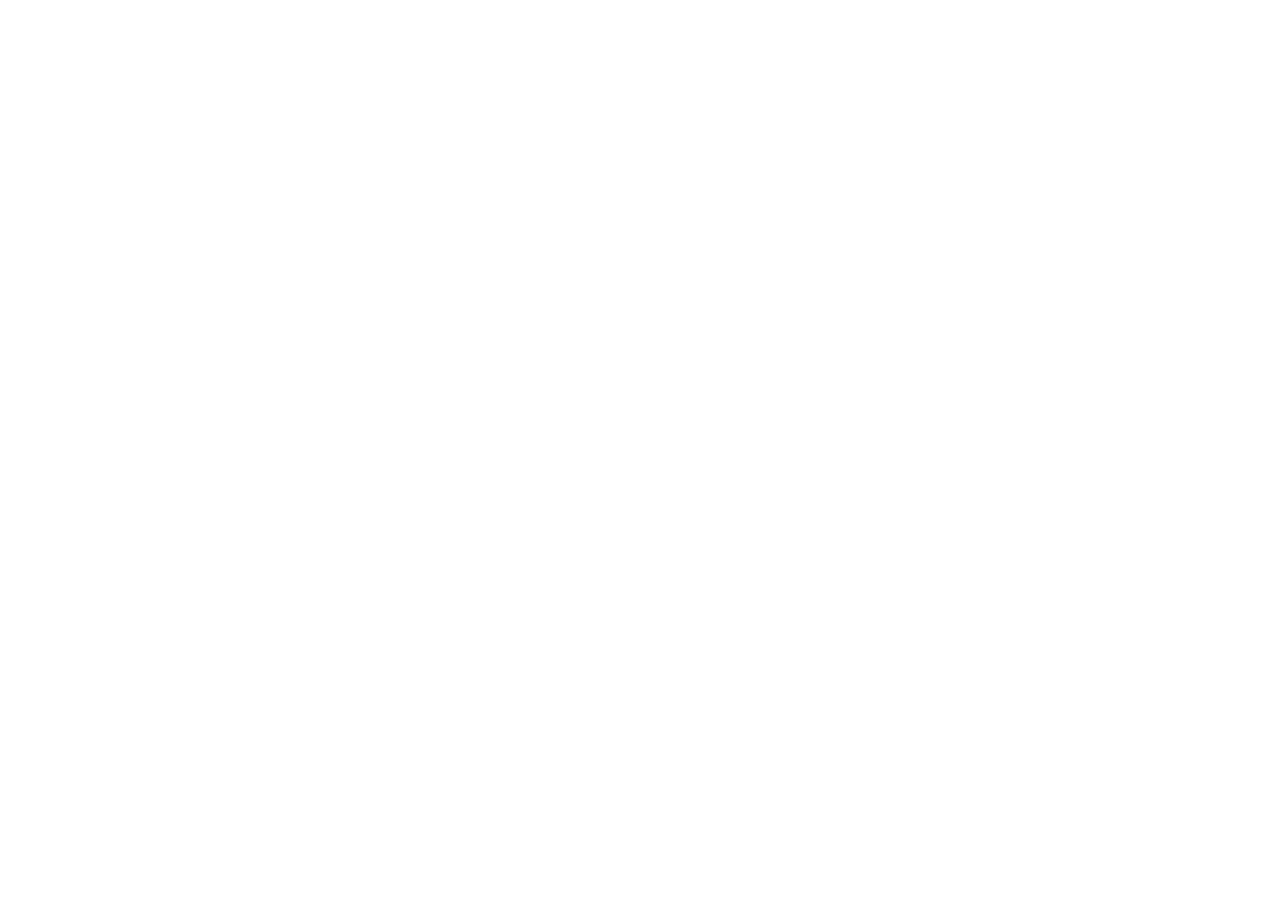
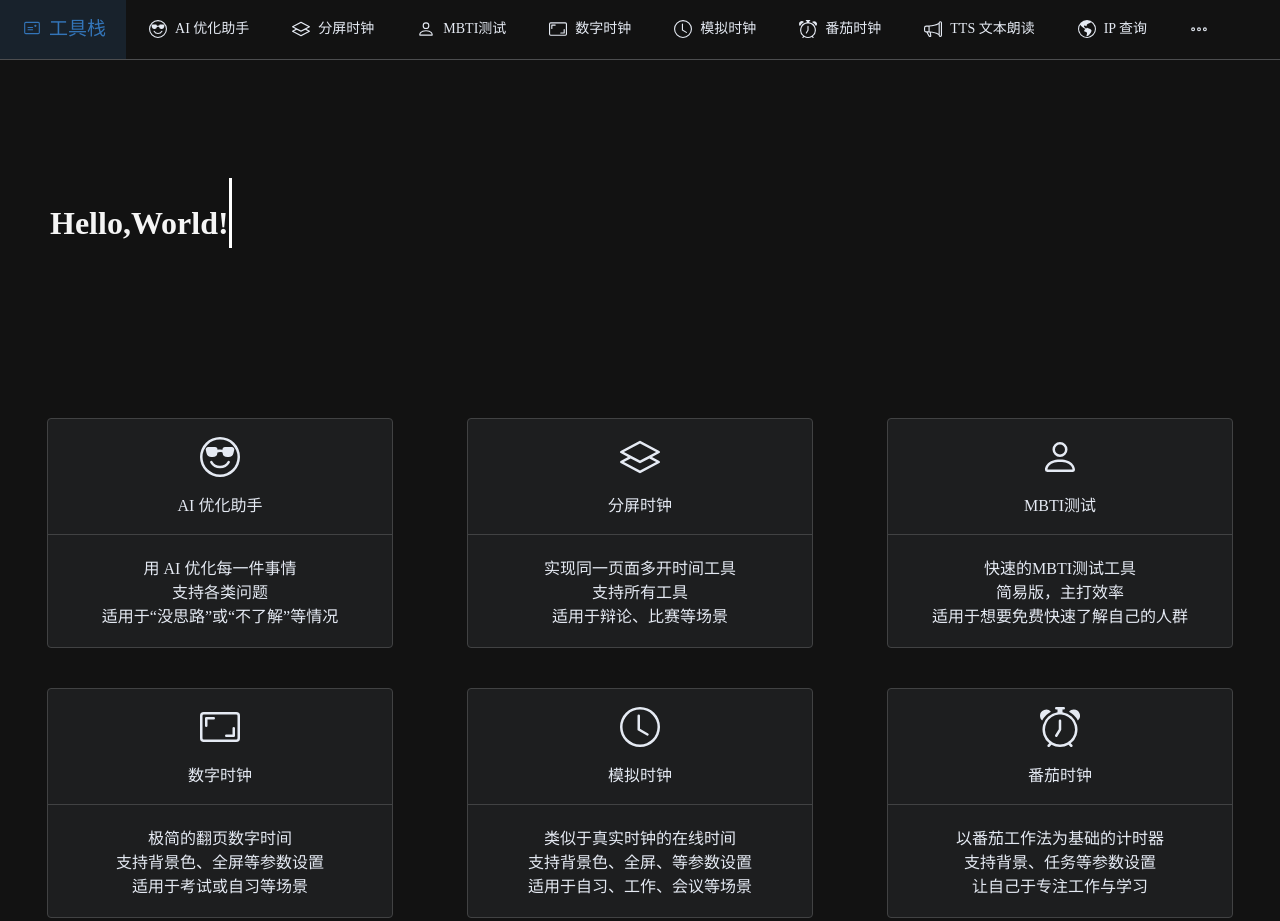
Before and after one commit to Kaersie/tool, a plain HTML site: page index.html in a window 1280 px wide. Shown: the top 921 px of the page. Before the commit the page ends 800 px from the top, so only its background shows below. Drawn offline with Linux system fonts and the light colour scheme; the site is published under a folder, as on GitHub Pages, so addresses that start at the root find nothing; no server answers.

Commit message:
Update index.html

```diff
--- a/index.html
+++ b/index.html
@@ -7,8 +7,8 @@
   <meta name="viewport" content="width=device-width, initial-scale=1.0" />
   <link rel="icon" type="image/png" href="https://s21.ax1x.com/2024/08/04/pkvK1V1.png">
   <title>工具栈(原时间栈)</title>
-  <script type="module" crossorigin src="/assets/index-CYwKDNLz.js"></script>
-  <link rel="stylesheet" crossorigin href="/assets/index-Dmnj8yH3.css">
+  <script type="module" crossorigin src="./assets/index-CYwKDNLz.js"></script>
+  <link rel="stylesheet" crossorigin href="./assets/index-Dmnj8yH3.css">
 </head>
 
 <body>
```
